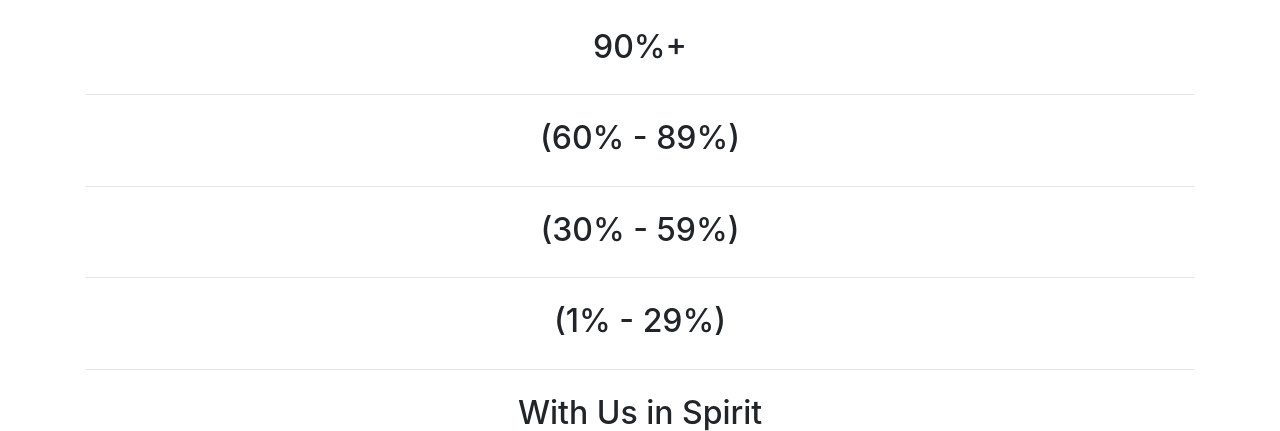
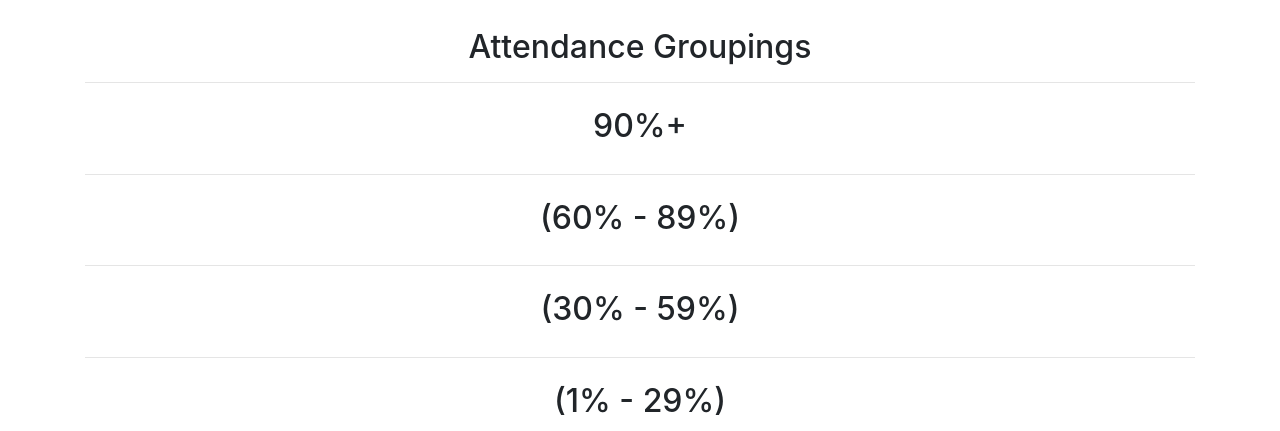
Before and after one commit to FRC-1902/pigpen, a Django app: page /hours/groups in a window 1280 px wide. Shown: the part 66-497 px from the top of the page. Run offline with Django 3.2, Linux system fonts and the light colour scheme; a user stored in the database is signed in; tables that the repository leaves empty hold one stand-in row (values such as "Sample post"); grey boxes marked "Sample" are stand-in pictures; some libraries are stand-ins or nearby versions.

Commit message:
update clusters to make more sense

```diff
--- a/teammanager/templates/teammanager/clusters.html
+++ b/teammanager/templates/teammanager/clusters.html
@@ -1,6 +1,6 @@
 {% extends 'teammanager/base.html' %}
 
-{% block title %}Clusters - Pigpen{% endblock %}
+{% block title %}Attendance Groups - Pigpen{% endblock %}
 
 {% block content %}
   <style>
@@ -26,6 +26,9 @@
 })
   </script>
   <div class="container">
+    <br>
+    <h2 class="text-center">Attendance Groupings</h2>
+    <hr>
     {% for group in groups %}
       <h2 class="mt-4 mb-4 text-center">{{ group.0 }}</h2>
       <div class="row justify-content-center mb-1">
```
